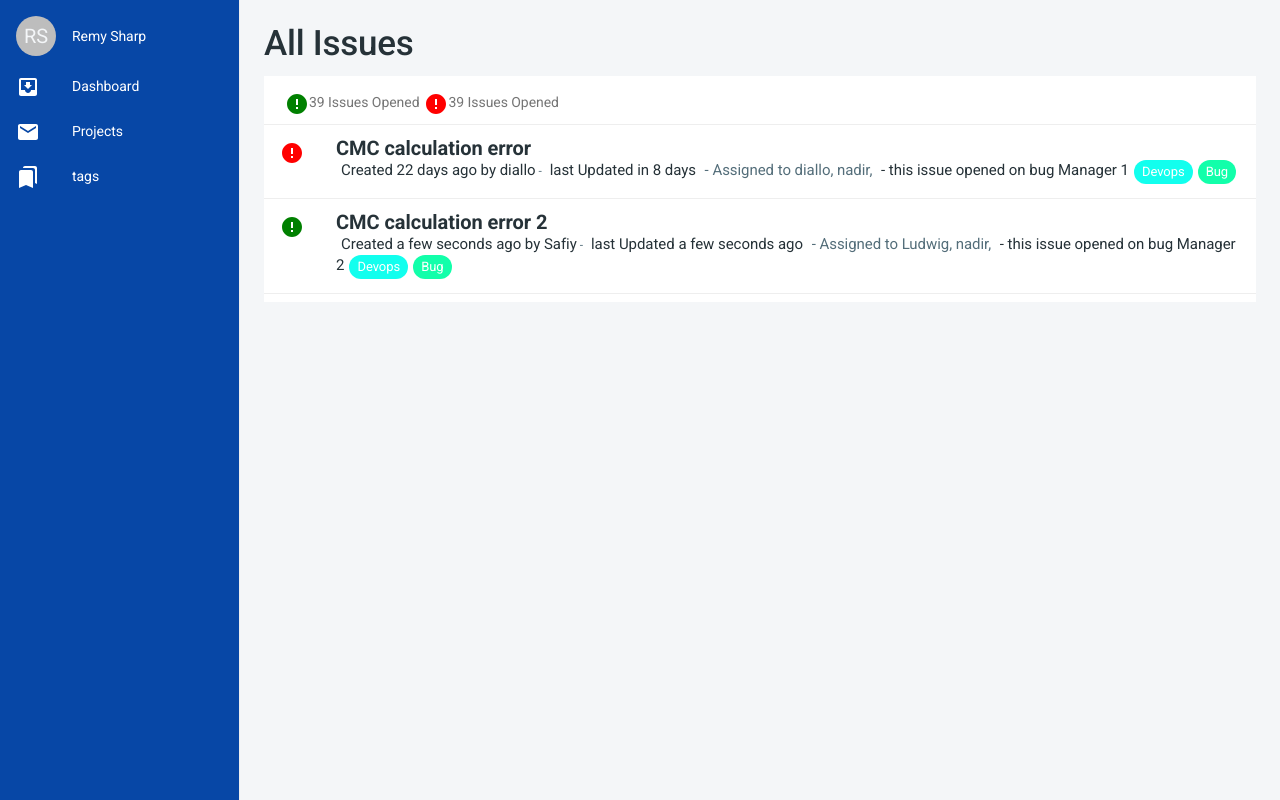
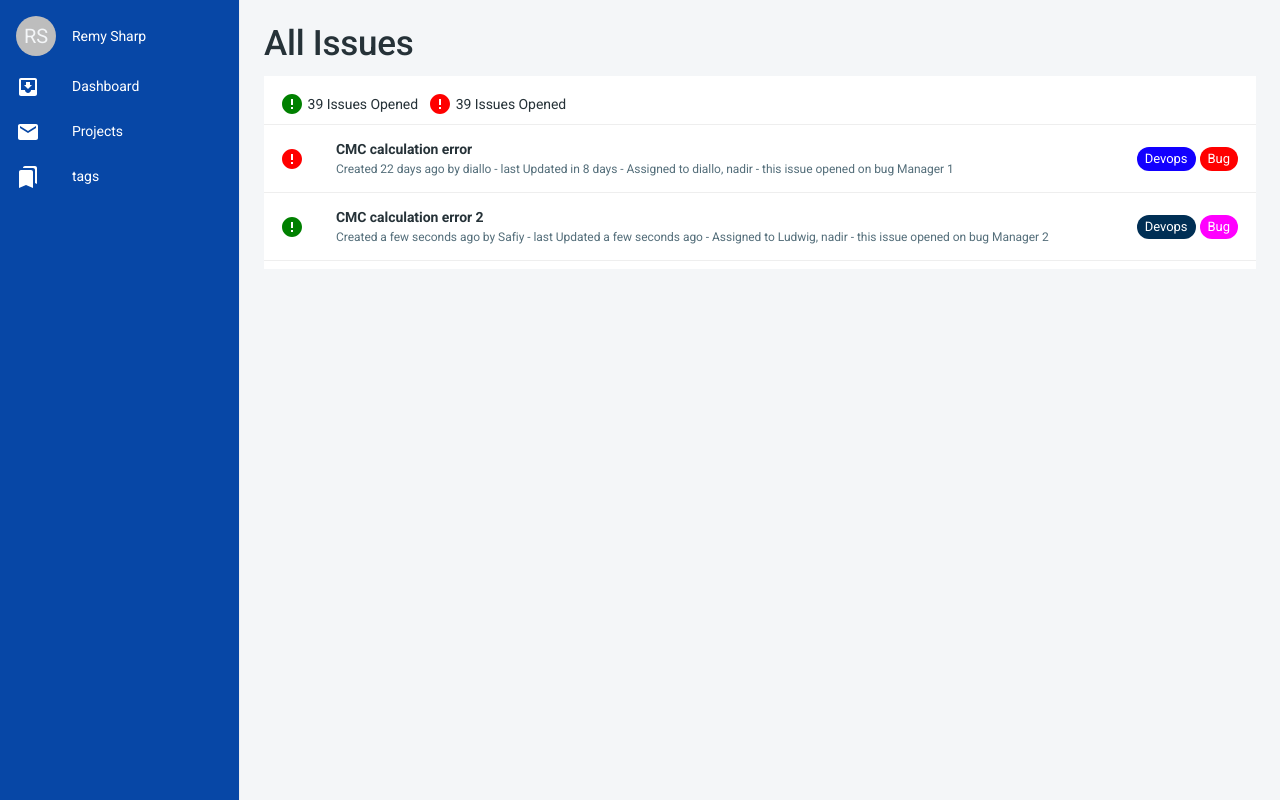
Before and after one commit to gothraven/bug-manager, a React (Create React App) app in the folder app-front/: page /user/dashboard in a window 1280 px wide. Built offline with nearby package versions, Linux system fonts and the light colour scheme.

Commit message:
Small fixes on the Dashboard

```diff
--- a/app-front/src/components/views/dashboard/DashboardView.js
+++ b/app-front/src/components/views/dashboard/DashboardView.js
@@ -1,15 +1,26 @@
 import React from "react";
 import Grid from "@material-ui/core/Grid";
+import { makeStyles } from "@material-ui/core/styles";
 import Typography from "@material-ui/core/Typography";
 import ListItem from "@material-ui/core/ListItem";
 import List from "@material-ui/core/List";
-import ListItemIcon from "@material-ui/core/ListItemIcon";
+import Box from "@material-ui/core/Box";
 import ErrorIcon from "@material-ui/icons/Error";
 
 import IssueItem from "./IssueItem";
 
+const useStyles = makeStyles(() => ({
+  listHeaderBox: {
+    display: "grid",
+    gridTemplateColumns: "1fr 4fr",
+    alignItems: "center"
+  }
+}));
+
+
 function DashboardView() {
   const issues = issuesListResult.result;
+  const classes = useStyles();
 
   return (
     <Grid
@@ -24,14 +35,14 @@ function DashboardView() {
       <Grid item xs={12}>
         <List style={{ backgroundColor: "white" }}>
           <ListItem divider>
-            <ListItemIcon>
-              <ErrorIcon style={{ marginLeft: 5, color: "green" }} />
+            <Box className={classes.listHeaderBox} >
+              <ErrorIcon style={{ color: "green" }} />
               <Typography>39 Issues Opened</Typography>
-            </ListItemIcon>
-            <ListItemIcon>
-              <ErrorIcon style={{ marginLeft: 5, color: "red" }} />
+            </Box>
+            <Box className={classes.listHeaderBox} style={{ marginLeft: 10 }}>
+              <ErrorIcon style={{ color: "red" }} />
               <Typography>39 Issues Opened</Typography>
-            </ListItemIcon>
+            </Box>
           </ListItem>
           {issues.map(issue => (
             <IssueItem key={issue.id} issue={issue} />
@@ -59,8 +70,8 @@ const issuesListResult = {
         { id: "123123124", name: "nadir" }
       ],
       tags: [
-        { id: "123SFF", name: "Devops", color: "#12FFEE" },
-        { id: "123SFQ", name: "Bug", color: "#12FFAA" }
+        { id: "123SFF", name: "Devops", color: "#1200FF" },
+        { id: "123SFQ", name: "Bug", color: "#FF0000" }
       ],
       project: { name: "bug Manager 1" }
     },
@@ -75,8 +86,8 @@ const issuesListResult = {
         { id: "223123124", name: "nadir" }
       ],
       tags: [
-        { id: "223SFF", name: "Devops", color: "#12FFEE" },
-        { id: "224SFQ", name: "Bug", color: "#12FFAA" }
+        { id: "223SFF", name: "Devops", color: "#002F55" },
+        { id: "224SFQ", name: "Bug", color: "#FF00FF" }
       ],
       project: { name: "bug Manager 2" }
     }
--- a/app-front/src/components/views/dashboard/IssueItem.js
+++ b/app-front/src/components/views/dashboard/IssueItem.js
@@ -6,28 +6,18 @@ import ListItem from "@material-ui/core/ListItem";
 import ListItemIcon from "@material-ui/core/ListItemIcon";
 import ErrorIcon from "@material-ui/icons/Error";
 import ListItemText from "@material-ui/core/ListItemText";
-import Typography from "@material-ui/core/Typography";
+import Box from "@material-ui/core/Box";
+// import Typography from "@material-ui/core/Typography";
 import Chip from "@material-ui/core/Chip";
 import moment from "moment";
 import { invertColor } from "../../core/utils/Functions";
 
 const useStyles = makeStyles(theme => ({
-  root: {
-    width: "100%",
-    backgroundColor: theme.palette.background.paper
-  },
   inline: {
-    display: "inline",
-    marginLeft: 5,
-    fontSize: 15
+    fontSize: theme.typography.body1
   },
   title: {
-    fontSize: 20,
-    fontWeight: "bold"
-  },
-  description: {
-    fontSize: theme.typography.pxToRem(15),
-    color: theme.palette.text.secondary
+    fontWeight: theme.typography.fontWeightBold
   }
 }));
 
@@ -41,79 +31,40 @@ function IssueItem(props) {
       button
       divider
       onClick={() => history.push("/user/projects")}
-      alignItems="flex-start"
     >
       <ListItemIcon>
         <ErrorIcon style={{ color: issue.open ? "green" : "red" }} />
       </ListItemIcon>
       <ListItemText
-        primary={
-          <Typography
-            component="span"
-            variant="body"
-            className={classes.title}
-            color="textPrimary"
-          >
-            {issue.title}
-          </Typography>
+        classes={{ primary: classes.title, secondary: classes.inline }}
+        primary={issue.title}
+        secondary={
+          `Created ${moment(issue.createdAt).fromNow()} by ${issue.creator.name}
+           -
+          last Updated ${moment(issue.updatedAt).fromNow()}
+           -
+          Assigned to ${issue.assignedUsers.map(user => ` ${user.name}`)}
+           -
+          this issue opened on ${issue.project.name}`
         }
-        secondary={
-          <>
-            <Typography
-              component="span"
-              variant="body"
-              className={classes.inline}
-              color="textPrimary"
-            >
-              Created {moment(issue.createdAt).fromNow()} by{" "}
-              {issue.creator.name}
-            </Typography>
-            {" - "}
-            <Typography
-              component="span"
-              variant="body2"
-              className={classes.inline}
-              color="textPrimary"
-            >
-              last Updated {moment(issue.updatedAt).fromNow()}
-            </Typography>
-            <Typography className={classes.inline}>
-              {" - Assigned to "}{" "}
-              {issue.assignedUsers.map(user => (
-                <>
-                  {user.name}
-                  {", "}
-                </>
-              ))}
-            </Typography>
-            <Typography
-              component="span"
-              variant="body"
-              className={classes.inline}
-              color="textPrimary"
-            >
-              {" - this issue opened on "} {issue.project.name}
-            </Typography>
+      />
+      <Box>
         {issue.tags.map(tag => (
           <Chip
             key={tag.id}
+            label={tag.name}
             size="small"
-                label={tag.name}
             style={{
-                  borderColor: tag.color,
-                  marginLeft: 5,
+              margin: 2,
               backgroundColor: tag.color,
               color: invertColor(tag.color)
             }}
           />
         ))}
-          </>
-        }
-      />
+      </Box>
     </ListItem>
   );
 }
-
 IssueItem.propTypes = {
   issue: PropType.object.isRequired
 };
```
Also changed, not shown: 1 other file (tests, documents, lock files or other folders). Lines whose indentation alone changed are shown as unchanged.
